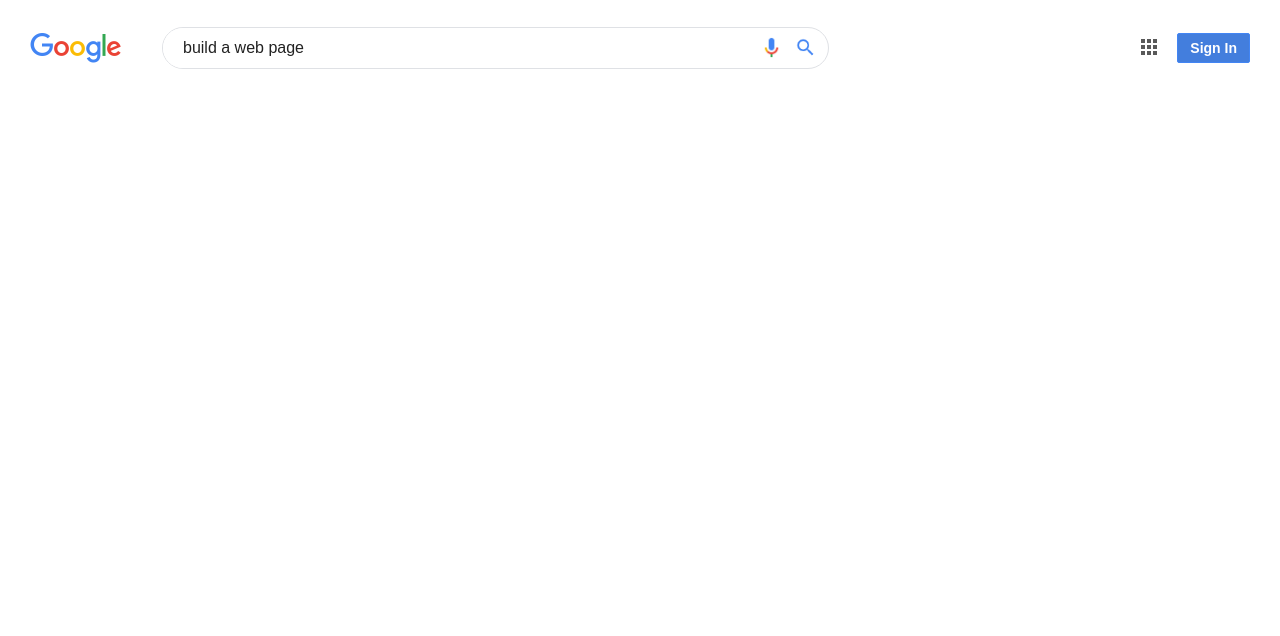
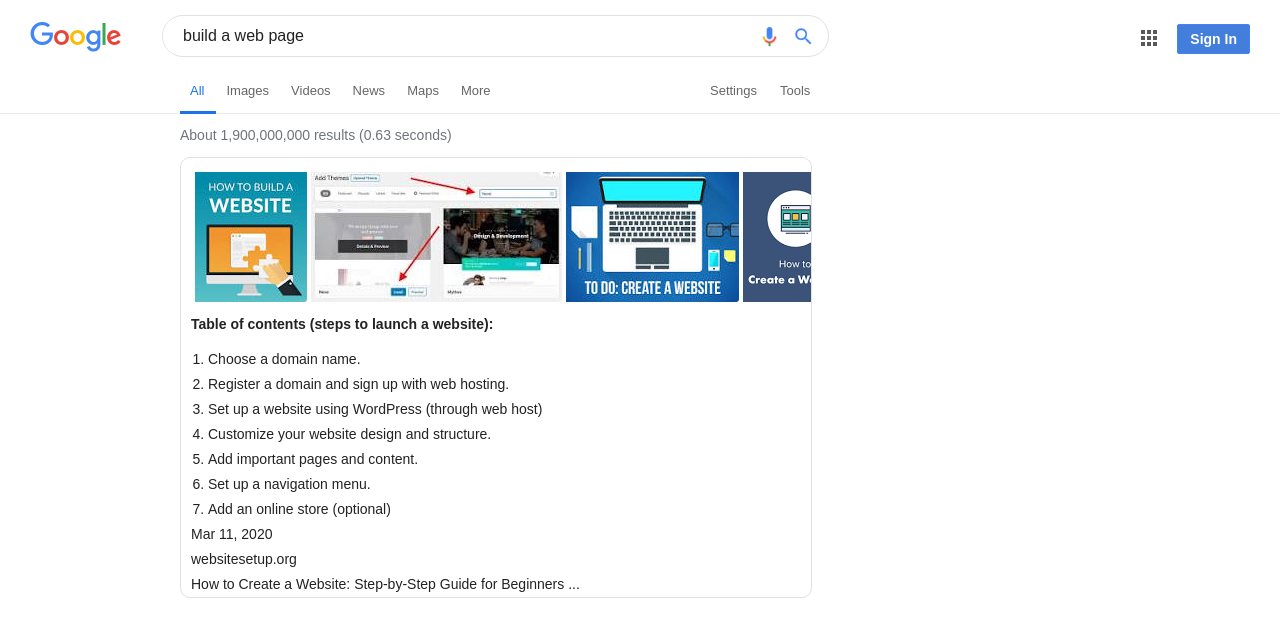
Before and after one commit to aarrayhan/google-search-clone, a plain HTML site: page index.html in a window 1280 px wide. Drawn offline with Linux system fonts and the light colour scheme.

Commit message:
Finished header

```diff
--- a/assets/styles/styles.css
+++ b/assets/styles/styles.css
@@ -1,3 +1,8 @@
+*, html {
+    margin: 0;
+    padding: 0;
+}
+
 body {
     color: #222;
     margin: 0;
@@ -9,13 +14,14 @@ body {
 .topbar {
     display: flex;
     padding-top: 15px;
-    align-items: center;
-    min-width: 980px;
+    align-items: flex-end;
+    min-width: 1280px;
     width: 100%;
     justify-content: space-between;
+    background-color: white;
 }
 
-ul , .right-bar {
+.right-bar {
     display: flex;
     list-style-type: none;
     align-items: center;
@@ -72,7 +78,7 @@ ul , .right-bar {
 
 .search-bar {
     display: flex;
-    width: 665px;
+    min-width: 665px;
     border-width: 1px;
     border-style: solid;
     border-color: #dfe1e5;
@@ -125,3 +131,116 @@ ul , .right-bar {
     padding-left: 10px;
     cursor: pointer;
 }
+
+.button-bar {
+    display: flex;
+    width: 100%;
+    border-bottom-color: rgb(235, 235, 235);
+    border-bottom-width: 1px;
+    border-bottom-style: solid;
+    height: 56px;
+    color: #666;
+    font-size: 13px;
+    align-items: baseline;
+    min-width: 1280px;
+
+}
+
+ul {
+    list-style-type: none;
+}
+
+.left-btn-br {
+    display: flex;
+    min-width: 700px;
+    align-items: baseline;
+}
+
+.left-btn-br > li > a {
+    padding: 28px 12px 12px 10px;
+    height: 16px;
+}
+
+li > a {
+    text-decoration: none;
+    color: #666;
+}
+
+.right-btn-br {
+    display: flex;
+    align-items: baseline;
+}
+
+.settings {
+    padding: 26px 12px 12px 10px;
+}
+
+.search-all {
+    border-bottom: 3px solid #1A73E8;
+    color: #1A73E8;
+    padding: 20px 12px 12px 10px;
+    height: 16px;
+    line-height: 16px;
+    margin-left: 180px;
+}
+
+.tools {
+    padding: 8px 11px;
+}
+
+.tools:hover {
+
+    background-color: #f8f8f8;
+    border: 1px solid #c6c6c6;
+    box-shadow: 0 1px 1px rgba(0,0,0,.1);
+    border-radius: 2px;
+    line-height: 10px;
+    cursor: pointer;
+    margin: 0 0 0 -1px;
+    padding: 8px 11px;
+}
+
+main {
+    display: flex;
+    flex-direction: column;
+    justify-content: flex-start;
+}
+
+.result-stat {
+    margin-left: 180px;
+    font-size: 14px;
+    line-height: 43px;
+    color: #70757a;
+}
+
+.snippet {
+    margin-left: 180px;
+    border-width: 1px;
+    border-style: solid;
+    border-color: #dfe1e5;
+    box-shadow: none;
+    border-radius: 10px;
+    height: auto;
+    width: 630px;
+}
+
+.snippet-img {
+    display: flex;
+    padding: 10px 0 10px 10px;
+    overflow: hidden;
+}
+
+.snippet-img > img {
+    padding: 4px 0 0 4px;
+    border-radius: 3px;
+}
+
+.snippet-txt {
+    padding-left: 10px;
+    line-height: 25px;
+}
+
+.snippet-txt > ol {
+    padding-left: 17px;
+    padding-top: 10px;
+}
--- a/index.html
+++ b/index.html
@@ -8,7 +8,8 @@
 
         <!--Top bar starts here-->
 
-        <header class="topbar">
+        <header>
+            <div class="topbar">
                 <div class="left-bar">
                     <a href="https://aarrayhan.github.io/google-homepage/"><img class="google-logo" src="assets/img/googlelogo.png" alt="Google Logo"></a>
 
@@ -18,24 +19,58 @@
                         <img class="mag-icon" src="assets/img/google-mag-glass.png">
                     </div>
                 </div>
-
-            <div>
                     <ul class="right-bar">
                         <div id="app-icon"><li class="app-icon"></li> </div>
                         <div id="signin-btn"><li class="signin-btn"><strong>Sign In</strong></li></div>
                     </ul>
             </div>
+            <div class="button-bar">
+                <ul class="left-btn-br">
+                        <li class="search-all">All</li>
+                        <li><a href="#">Images</a></li>
+                        <li><a href="#">Videos</a></li>
+                        <li><a href="#">News</a></li>
+                        <li><a href="#">Maps</a></li>
+                        <li><a href="#">More</a></li>
 
 
+                </ul>
+                <ul class="right-btn-br">
+                    <li class="settings"><a href="#">Settings</a></li>
+                    <li class="tools"><a href="#"></a>Tools</a></li>
+                </ul>
+            </div>
+        </header>
+        <main>
 
+        </main>
+            <div class="result-stat">About 1,900,000,000 results (0.63 seconds)</div>
+            <section class="snippet">
+                <div class="snippet-img">
+                    <img src="/assets/img/buildweb.jpeg">
+                    <img src="/assets/img/buiildweb2.jpeg">
+                    <img src="/assets/img/buildweb3.jpeg">
+                    <img src="/assets/img/buildweb4.png">
+                </div>
+                <div class="snippet-txt">
+                    <b>Table of contents (steps to launch a website):</b>
+                    <ol>
+                        <li>Choose a domain name.</li>
+                        <li>Register a domain and sign up with web hosting.</li>
+                        <li>Set up a website using WordPress (through web host)</li>
+                        <li>Customize your website design and structure.</li>
+                        <li>Add important pages and content.</li>
+                        <li>Set up a navigation menu.</li>
+                        <li>Add an online store (optional)</li>
+                    </ol>
+                    Mar 11, 2020<br>
 
-        </header>
+                    websitesetup.org<br>
+                    How to Create a Website: Step-by-Step Guide for Beginners ...
+                </div>
+            </section>
 
-
-
-
-
-
+        </main>
 
 
 
```
Also changed, not shown: assets/img/buiildweb2.jpeg (added), assets/img/buildweb.jpeg (added), assets/img/buildweb3.jpeg (added), assets/img/buildweb4.png (added), assets/img/vid-1.png (added), assets/img/vid-2.png (added), assets/img/vid-3.png (added). Lines whose indentation alone changed are shown as unchanged.
